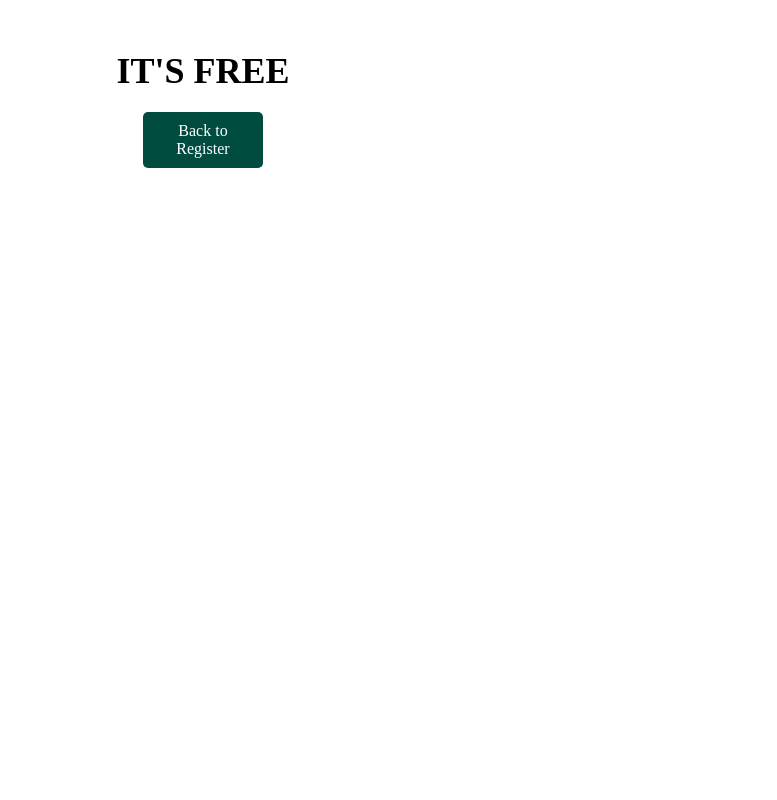
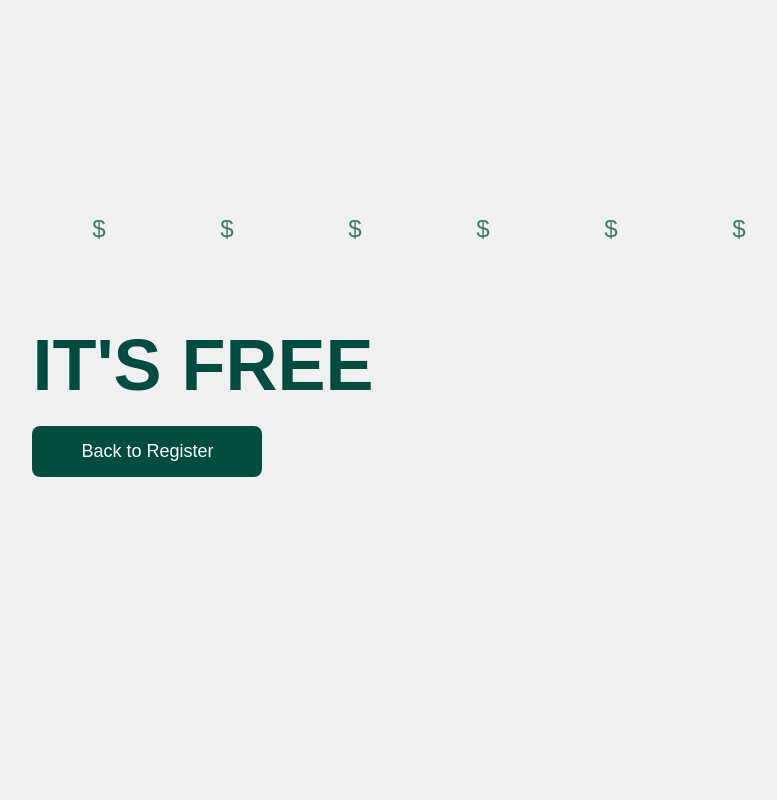
Before and after one commit to resilientdb/ResChat, a Django app: template app0/templates/pricing.html in a window 1280 px wide. Shown: the whole page, without its empty margins (437-1214 px from the left). Run offline with Django 4.2, Linux system fonts and the light colour scheme; the template is opened without the code that fills it, so the values that code supplies are empty.

Commit message:
Update pricing.html
made it dynamic with dollar signs

```diff
--- a/app0/templates/pricing.html
+++ b/app0/templates/pricing.html
@@ -3,33 +3,91 @@
 <head>
     <title>Pricing</title>
     <style>
+        body {
+            font-family: Arial, sans-serif;
+            background-color: #f0f0f0;
+            overflow: hidden;
+            display: flex;
+            justify-content: center;
+            align-items: center;
+            flex-direction: column;
+            height: 100vh;
+            margin: 0;
+        }
+
+        .content {
+            text-align: center;
+            z-index: 10;
+        }
+
         .big-bold {
-            font-size: 36px; /* Large font size */
-            font-weight: bold; /* Bold font */
-            text-align: center; /* Center text */
-            margin-top: 50px; /* Spacing from top */
+            font-size: 72px;
+            font-weight: bold;
+            color: #004d40;
+            margin-bottom: 20px;
         }
 
         .back-button {
             display: block;
-            width: 100px;
-            padding: 10px;
-            margin: 20px auto;
-            text-align: center;
+            width: 200px;
+            padding: 15px;
             background-color: #004d40;
             color: white;
             text-decoration: none;
-            border-radius: 5px;
+            border-radius: 8px;
+            font-size: 18px;
+            transition: background-color 0.3s;
+            text-align: center;
         }
+
+        .back-button:hover {
+            background-color: #00382b;
+        }
+
+        @keyframes float {
+            0% { transform: translateY(0) translateX(0); opacity: 0; }
+            50% { opacity: 1; }
+            100% { transform: translateY(-100vh) translateX(100vw); opacity: 0; }
+        }
+
+        .bubble {
+            position: absolute;
+            color: #004d40;
+            font-size: 24px;
+            animation: float 5s infinite ease-in-out; /* Reduced duration for faster movement */
+        }
+
+        /* Randomly place the bubbles at the start */
+        .bubble:nth-child(10n+1) { left: 10%; }
+        .bubble:nth-child(10n+2) { left: 20%; }
+        .bubble:nth-child(10n+3) { left: 30%; }
+        .bubble:nth-child(10n+4) { left: 40%; }
+        .bubble:nth-child(10n+5) { left: 50%; }
+        .bubble:nth-child(10n+6) { left: 60%; }
+        .bubble:nth-child(10n+7) { left: 70%; }
+        .bubble:nth-child(10n+8) { left: 80%; }
+        .bubble:nth-child(10n+9) { left: 90%; }
+        .bubble:nth-child(10n+10) { left: 100%; }
     </style>
 </head>
 <body>
-    <div class="big-bold">
-        IT'S FREE
+    <div class="content">
+        <div class="big-bold">
+            IT'S FREE
+        </div>
+        <a href="register.html" class="back-button">Back to Register</a>
     </div>
 
-    <!-- Back Button -->
-    <a href="register.html" class="back-button">Back to Register</a>
+    <!-- Dollar sign animations -->
+    <!-- Adding 25 dollar signs -->
+    <div class="bubble">$</div>
+    <div class="bubble">$</div>
+    <div class="bubble">$</div>
+    <!-- ... (repeat this line 22 more times to add up to 25 dollar signs) ... -->
+    <div class="bubble">$</div>
+    <div class="bubble">$</div>
+    <div class="bubble">$</div>
+    <!-- ... (continue adding until you have 25) ... -->
 
 </body>
 </html>
```
